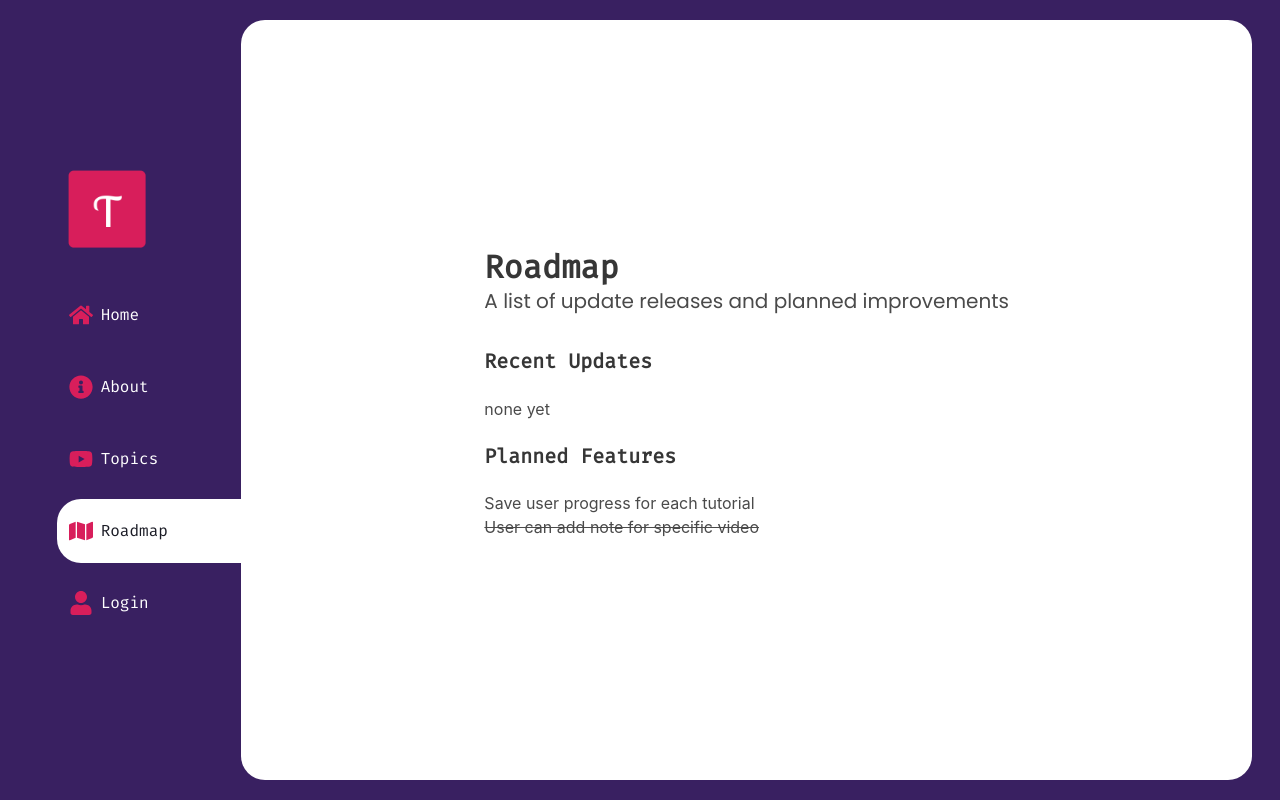
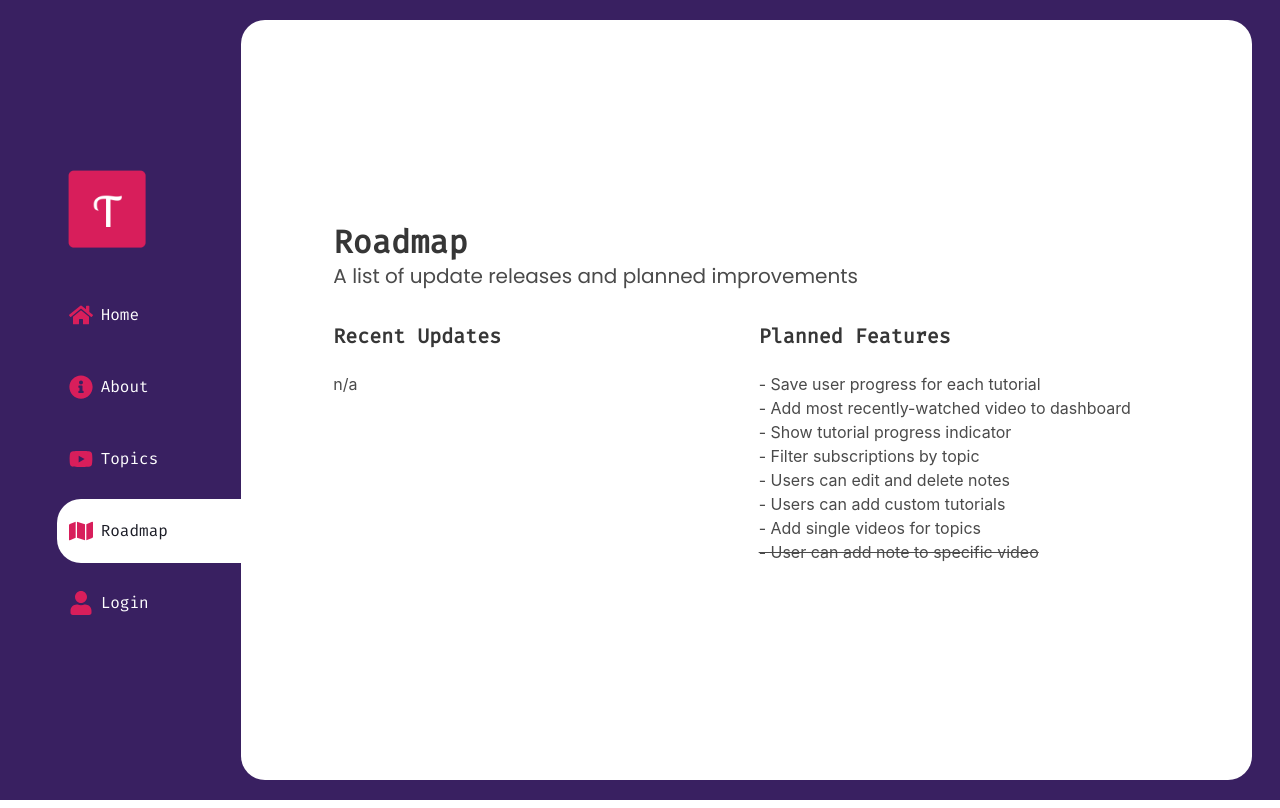
Before and after one commit to wingyin331/Learning-Platform, a Next.js app: page /roadmap in a window 1280 px wide. Built offline with nearby package versions, Linux system fonts and the light colour scheme; no server answers.

Commit message:
updated roadmap with content

```diff
--- a/pages/roadmap.jsx
+++ b/pages/roadmap.jsx
@@ -8,21 +8,34 @@ function Roadmap() {
         <p className="subtitle">
           A list of update releases and planned improvements
         </p>
+        <div className="columns">
+          <div className="column">
             <div className="roadmap-section">
               <h2 className="title is-size-5 roadmap-header">Recent Updates</h2>
               <ul>
-            <li>none yet</li>
+                <li>n/a</li>
               </ul>
             </div>
-
+          </div>
+          <div className="column is-centered is-vcentered">
             <div className="roadmap-section">
-          <h2 className="title is-size-5 roadmap-header">Planned Features</h2>
+              <h2 className="title is-size-5 roadmap-header">
+                Planned Features
+              </h2>
               <ul>
-            <li>Save user progress for each tutorial</li>
+                <li>- Save user progress for each tutorial</li>
+                <li>- Add most recently-watched video to dashboard</li>
+                <li>- Show tutorial progress indicator</li>
+                <li>- Filter subscriptions by topic</li>
+                <li>- Users can edit and delete notes</li>
+                <li>- Users can add custom tutorials</li>
+                <li>- Add single videos for topics</li>
                 <li>
-              <s>User can add note for specific video</s>
+                  <s>- User can add note to specific video</s>
                 </li>
               </ul>
+            </div>
+          </div>
         </div>
       </div>
     </Layout>
--- a/styles/_roadmap.scss
+++ b/styles/_roadmap.scss
@@ -3,9 +3,9 @@
 .roadmap-container {
   display: flex;
   flex-direction: column;
-  height: 100vh;
   justify-content: center;
   padding: 3em;
+  width: 100%;
 }
 
 .roadmap-section {
```
Lines whose indentation alone changed are shown as unchanged.
